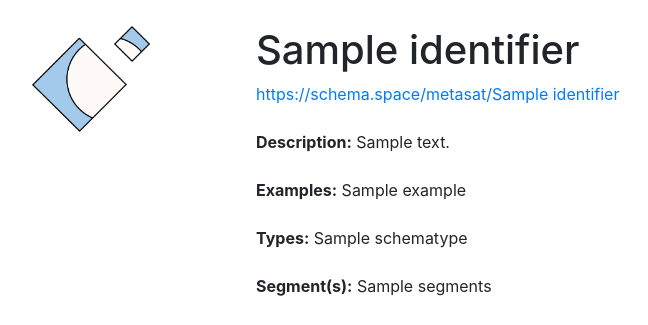
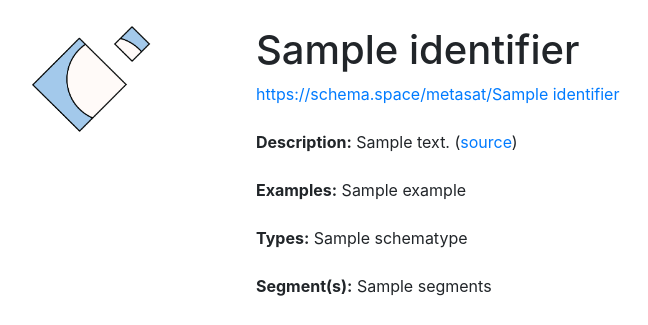
Before and after one commit to katieefrey/metasat, a Django app: template main/metasat/templates/metasat/metasat.html in a window 1280 px wide. Shown: the top 325 px of the page, without its empty margins (47-695 px from the left). Run offline with Django 3.2, Linux system fonts and the light colour scheme; the template is opened without the code that fills it: most values are stand-ins (such as "Sample title", 1, 10 or a date in 2020); some libraries are stand-ins or nearby versions.

Commit message:
added source field to template

```diff
--- a/main/metasat/templates/metasat/metasat.html
+++ b/main/metasat/templates/metasat/metasat.html
@@ -24,11 +24,11 @@
                 <a href="https://schema.space/metasat/{{element.identifier}}">https://schema.space/metasat/{{element.identifier}}</a>
                 <br/>
                 <br/>
-                <b>Description:</b> {{element.desc}}
+                <b>Description:</b> {{element.desc}}{% if element.source != None %} (<a href="{{element.source}}">source</a>){% endif %}
                 <br/><br/>
                 <b>Examples:</b> {{element.example}}
                 <br/><br/>
-                <b>Types:</b> {% if element.schematype != None %}{{element.schematype}}{% endif %}
+                <b>Types:</b>{% if element.schematype != None %} {{element.schematype}}{% endif %}
                 <br/><br/>
                 <b>Segment(s):</b> {{segments}}
 
```
